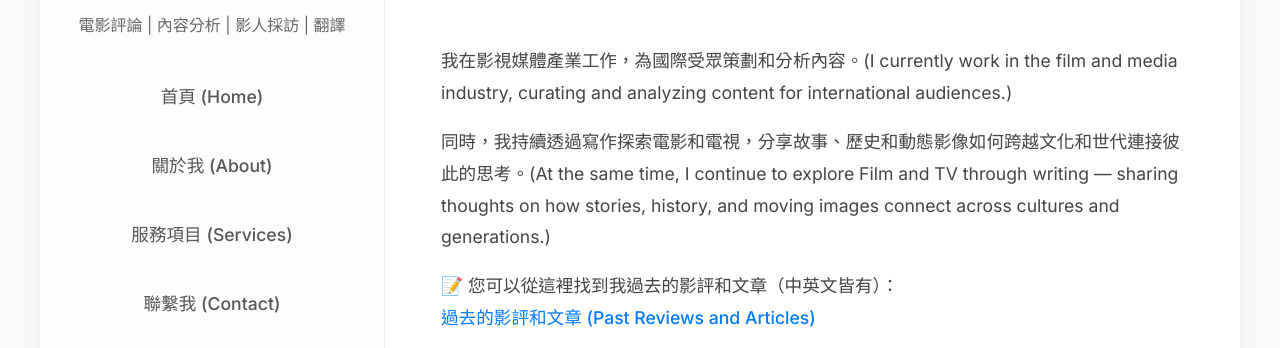
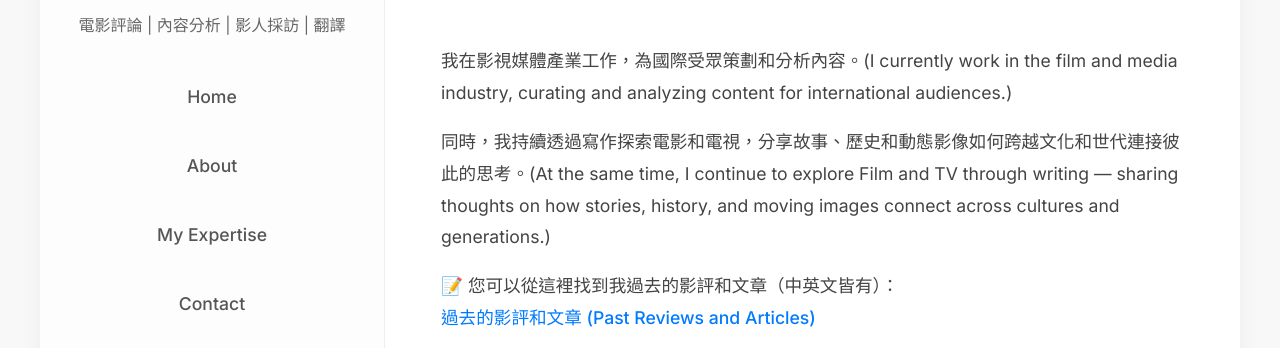
Before and after one commit to moijereve/wenhsu, a plain HTML site: page index.html in a window 1280 px wide. Shown: the part 310-658 px from the top of the page. Drawn offline with Linux system fonts and the light colour scheme.

Commit message:
Update index.html

```diff
--- a/index.html
+++ b/index.html
@@ -27,10 +27,10 @@
             <nav class="main-nav">
                 <ul>
                     <!-- 導航連結，點擊可平滑滾動到頁面特定區塊 -->
-                    <li><a href="#intro">首頁 (Home)</a></li>
-                    <li><a href="#about">關於我 (About)</a></li>
-                    <li><a href="#services">服務項目 (Services)</a></li>
-                    <li><a href="#contact">聯繫我 (Contact)</a></li>
+                    <li><a href="#intro">Home</a></li>
+                    <li><a href="#about">About</a></li>
+                    <li><a href="#services">My Expertise</a></li>
+                    <li><a href="#contact">Contact</a></li>
                 </ul>
             </nav>
             <!-- 社交媒體連結 -->
```
